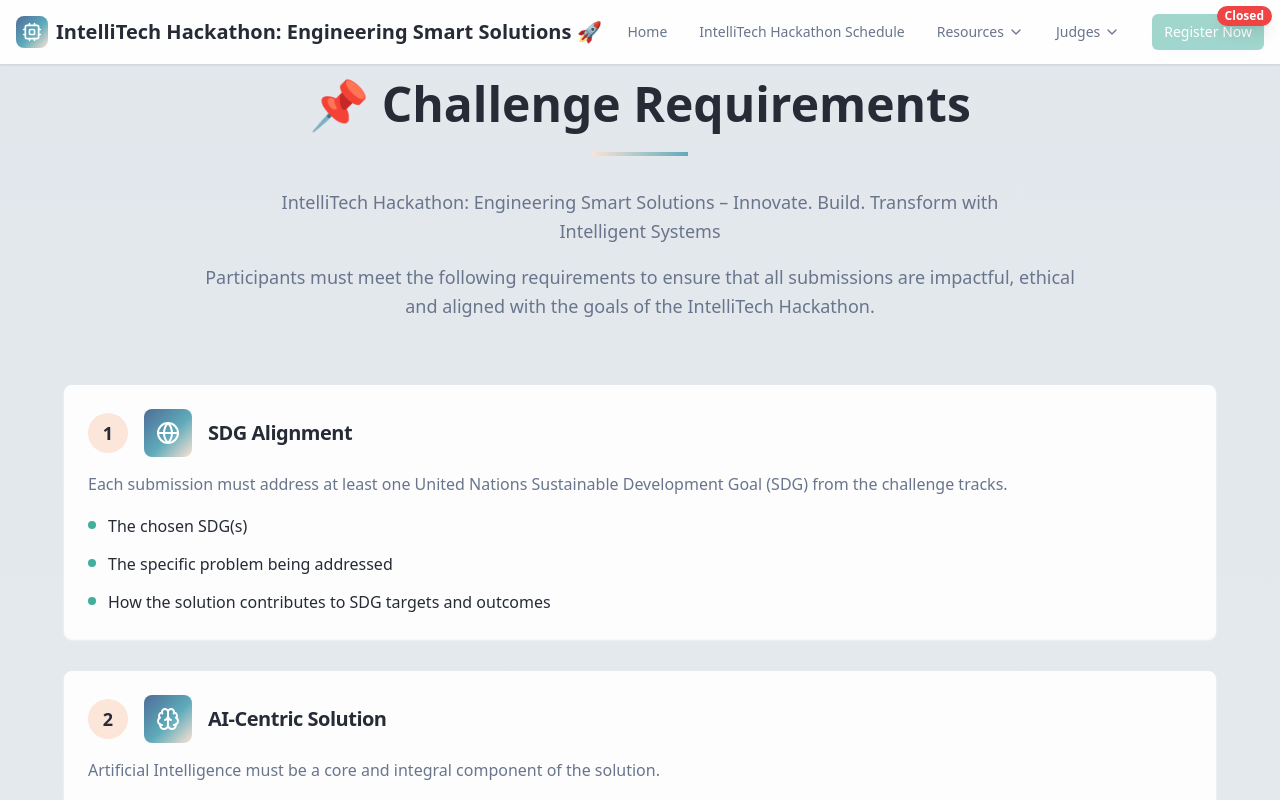
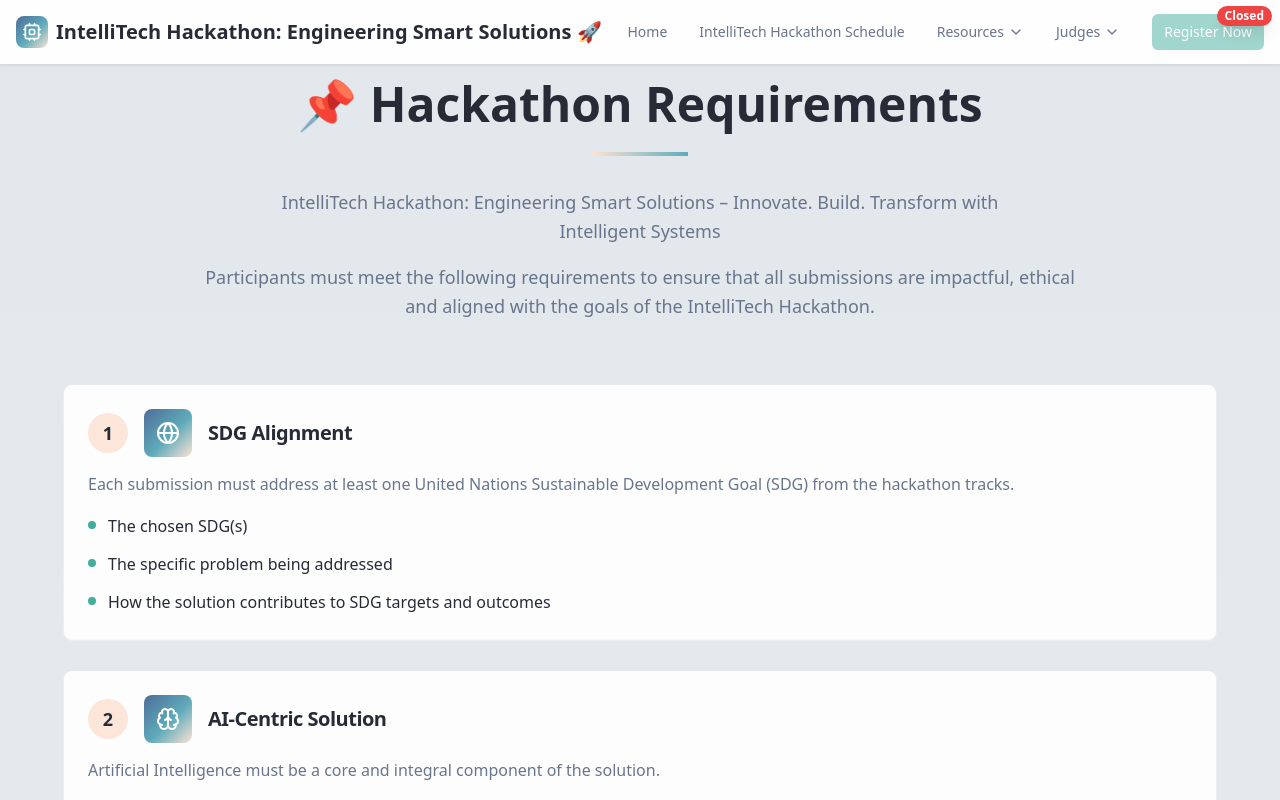
Before and after one commit to techyavii/IntelliTech-Hackathon, a React (Vite) app: page /challenge-requirements in a window 1280 px wide. Shown: the top 800 px of the page. Built offline with nearby package versions, Linux system fonts and the light colour scheme.

Commit message:
done changes

```diff
--- a/src/pages/ChallengeRequirementsPage.tsx
+++ b/src/pages/ChallengeRequirementsPage.tsx
@@ -22,7 +22,7 @@ const ChallengeRequirementsPage = () => {
       number: 1,
       title: "SDG Alignment",
       icon: <Globe className="w-6 h-6" />,
-      description: "Each submission must address at least one United Nations Sustainable Development Goal (SDG) from the challenge tracks.",
+      description: "Each submission must address at least one United Nations Sustainable Development Goal (SDG) from the hackathon tracks.",
       points: [
         "The chosen SDG(s)",
         "The specific problem being addressed",
@@ -123,10 +123,10 @@ const ChallengeRequirementsPage = () => {
       number: 9,
       title: "Originality & Compliance",
       icon: <AlertCircle className="w-6 h-6" />,
-      description: "Submissions must be original and developed specifically for this challenge.",
+      description: "Submissions must be original and developed specifically for this hackathon.",
       points: [
         "Reuse of previously submitted or commercial products is not permitted.",
-        "Any violation of challenge rules or ethical guidelines may result in disqualification."
+        "Any violation of hackathon rules or ethical guidelines may result in disqualification."
       ]
     },
     {
@@ -140,7 +140,7 @@ const ChallengeRequirementsPage = () => {
     },
     {
       number: 11,
-      title: "Commitment to Challenge Values",
+      title: "Commitment to Hackathon Values",
       icon: <CheckCircle className="w-6 h-6" />,
       description: "By participating, teams commit to:",
       points: [
@@ -160,7 +160,7 @@ const ChallengeRequirementsPage = () => {
         {/* Header */}
         <div className="text-center mb-16">
           <h1 className="text-4xl md:text-5xl font-bold text-foreground mb-6">
-            📌 Challenge Requirements
+            📌 Hackathon Requirements
           </h1>
           <div className="w-24 h-1 bg-gradient-accent mx-auto mb-8"></div>
           <p className="text-lg text-muted-foreground max-w-3xl mx-auto leading-relaxed mb-4">
@@ -214,7 +214,7 @@ const ChallengeRequirementsPage = () => {
             </CardHeader>
             <CardContent>
               <p className="text-muted-foreground leading-relaxed mb-4">
-                By the end of the challenge, participants will have:
+                By the end of the hackathon, participants will have:
               </p>
               <ul className="space-y-3">
                 <li className="flex items-start gap-3">
```
